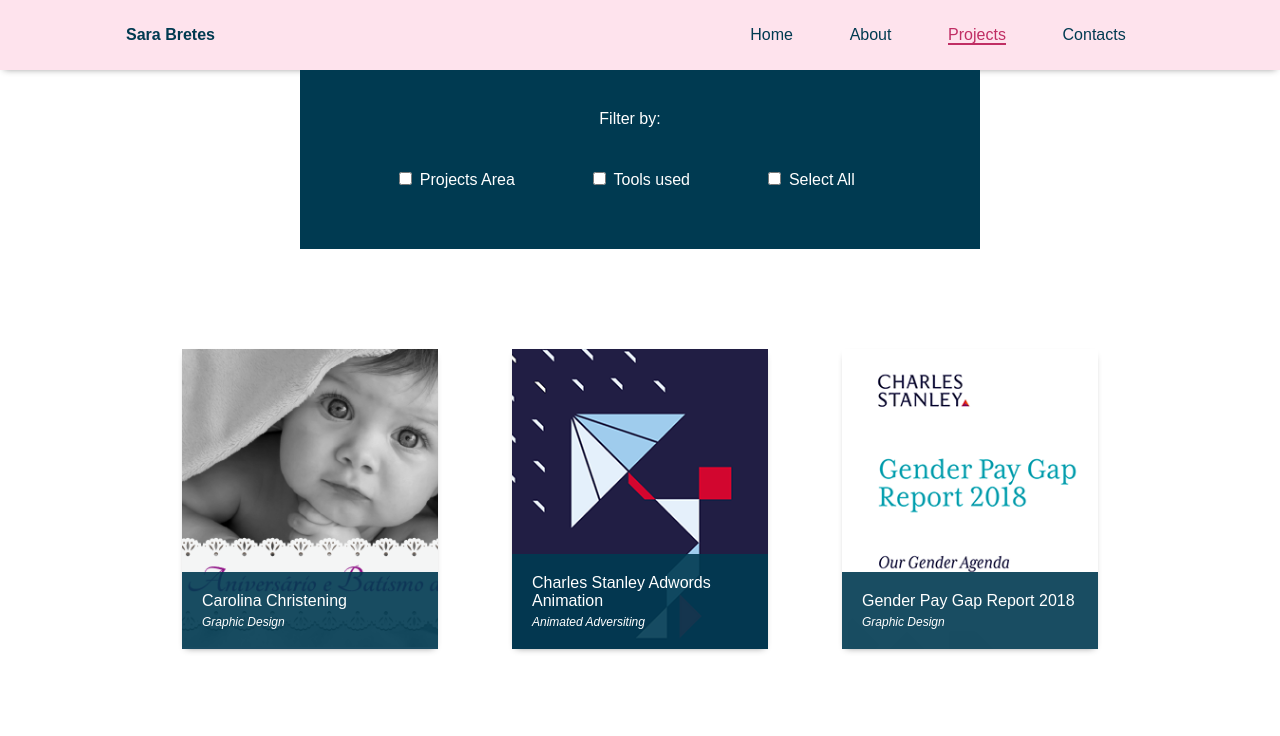
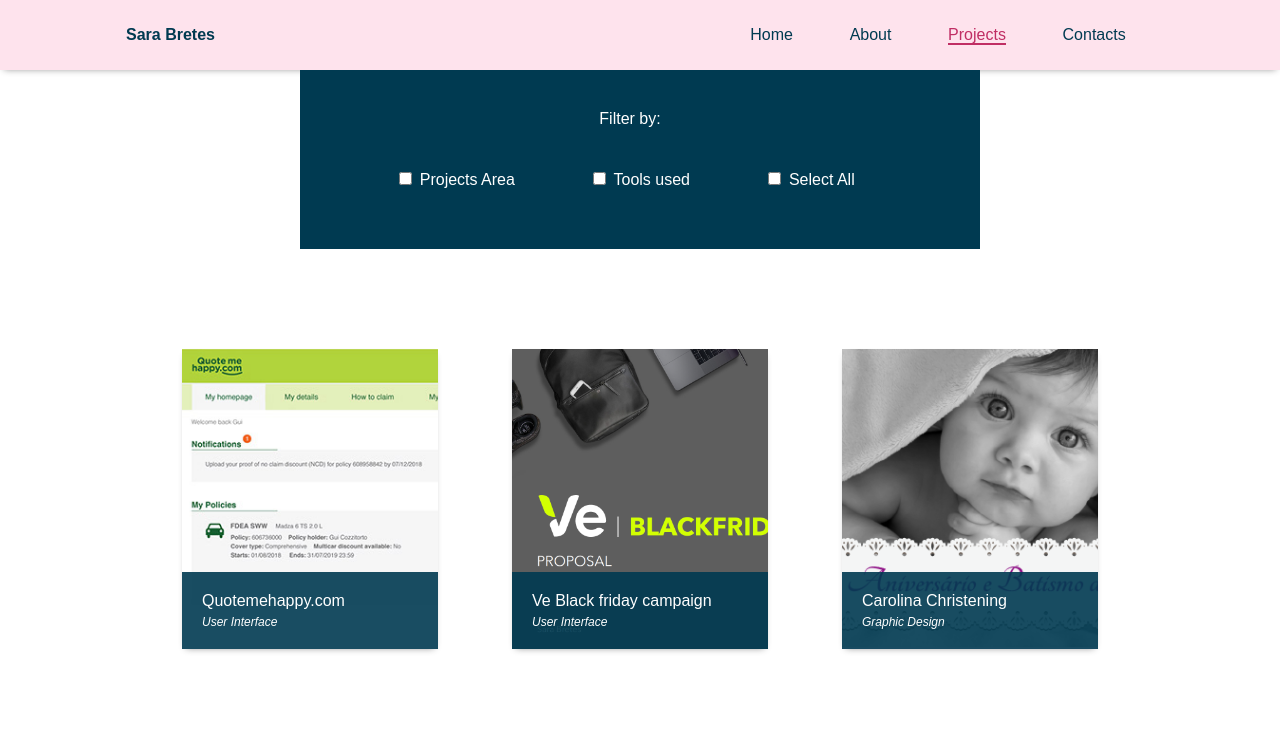
Before and after one commit to Totinhas/SaraBretesPortfolio, a plain HTML site: page pages/projects.html in a window 1280 px wide. Shown: the top 736 px of the page. Drawn offline with Linux system fonts and the light colour scheme; a web font is replaced by a local one.

Commit message:
added Ve to main projects page

```diff
--- a/css/projects.css
+++ b/css/projects.css
@@ -105,6 +105,11 @@
   background-size: cover;
 }
 
+#work7 {
+  background-image: url("../imgs/Proposal Cover.png");
+  height: 300px;
+  background-size: cover;
+}
 #work1.lazyBackground,
 #work2.lazyBackground,
 #work3.lazyBackground,
--- a/pages/projects.html
+++ b/pages/projects.html
@@ -169,7 +169,28 @@
     <main>
       <div class="workRow">
         <p id="nothingToShow">Sorry, nothing to display in this category.</p>
-
+        <div
+          class="work userInterface figma photoshop lazyBackground"
+          id="work6"
+        >
+          <a href="../projects/quotemehappy.html" target="_blank">
+            <div class="workInfo">
+              <p>Quotemehappy.com</p>
+              <p>User Interface</p>
+            </div>
+          </a>
+        </div>
+        <div
+          class="work userInterface figma photoshop lazyBackground"
+          id="work7"
+        >
+          <a href="../projects/ve.html" target="_blank">
+            <div class="workInfo">
+              <p>Ve Black friday campaign</p>
+              <p>User Interface</p>
+            </div>
+          </a>
+        </div>
         <div
           class="work graphicDesign illustrator photoshop lazyBackground"
           id="work1"
@@ -226,17 +247,6 @@
             </div>
           </a>
         </div>
-        <div
-          class="work userInterface figma photoshop lazyBackground"
-          id="work6"
-        >
-          <a href="../projects/quotemehappy.html" target="_blank">
-            <div class="workInfo">
-              <p>Quotemehappy.com</p>
-              <p>User Interface</p>
-            </div>
-          </a>
-        </div>
       </div>
     </main>
     <footer>
```
Also changed, not shown: 1 other file.
